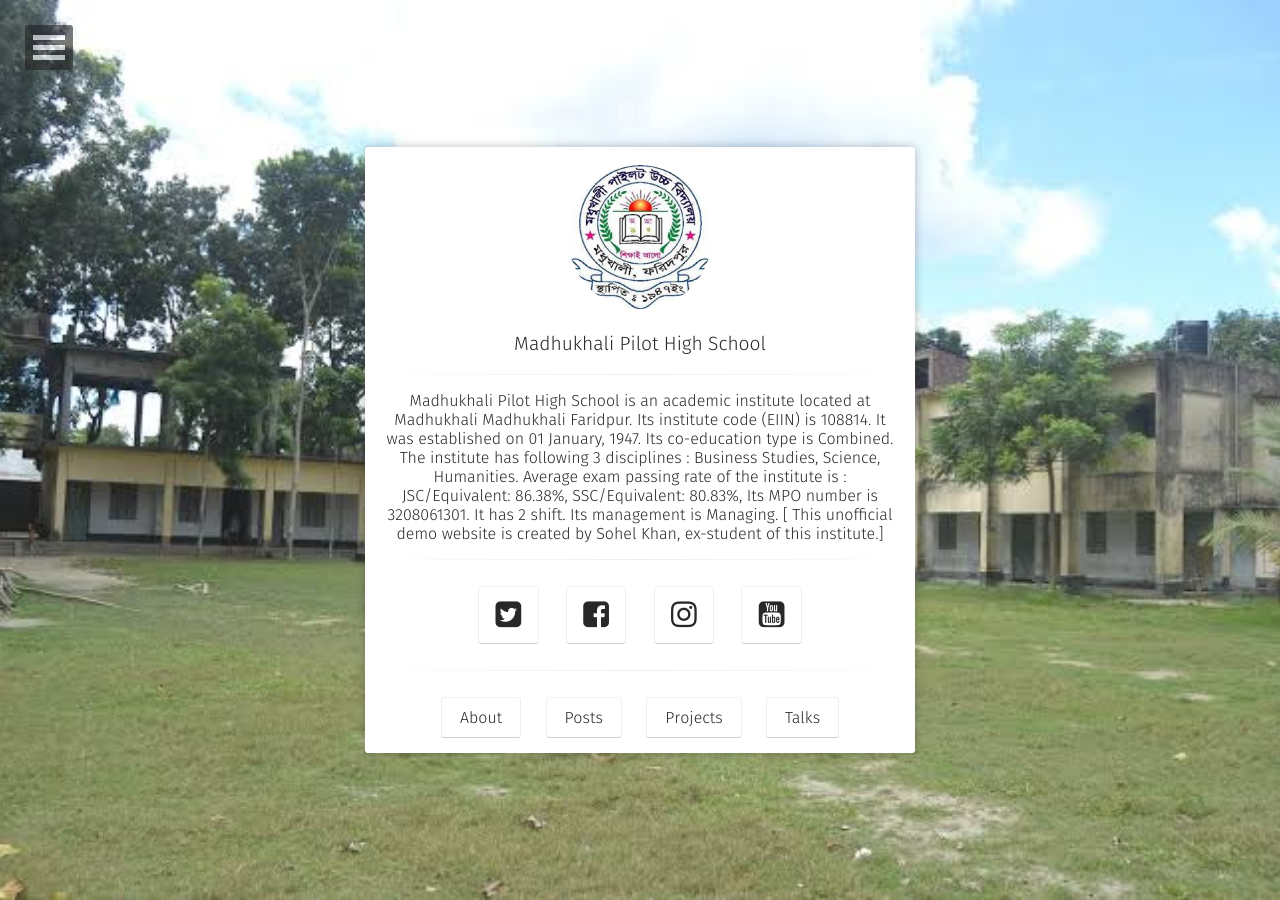
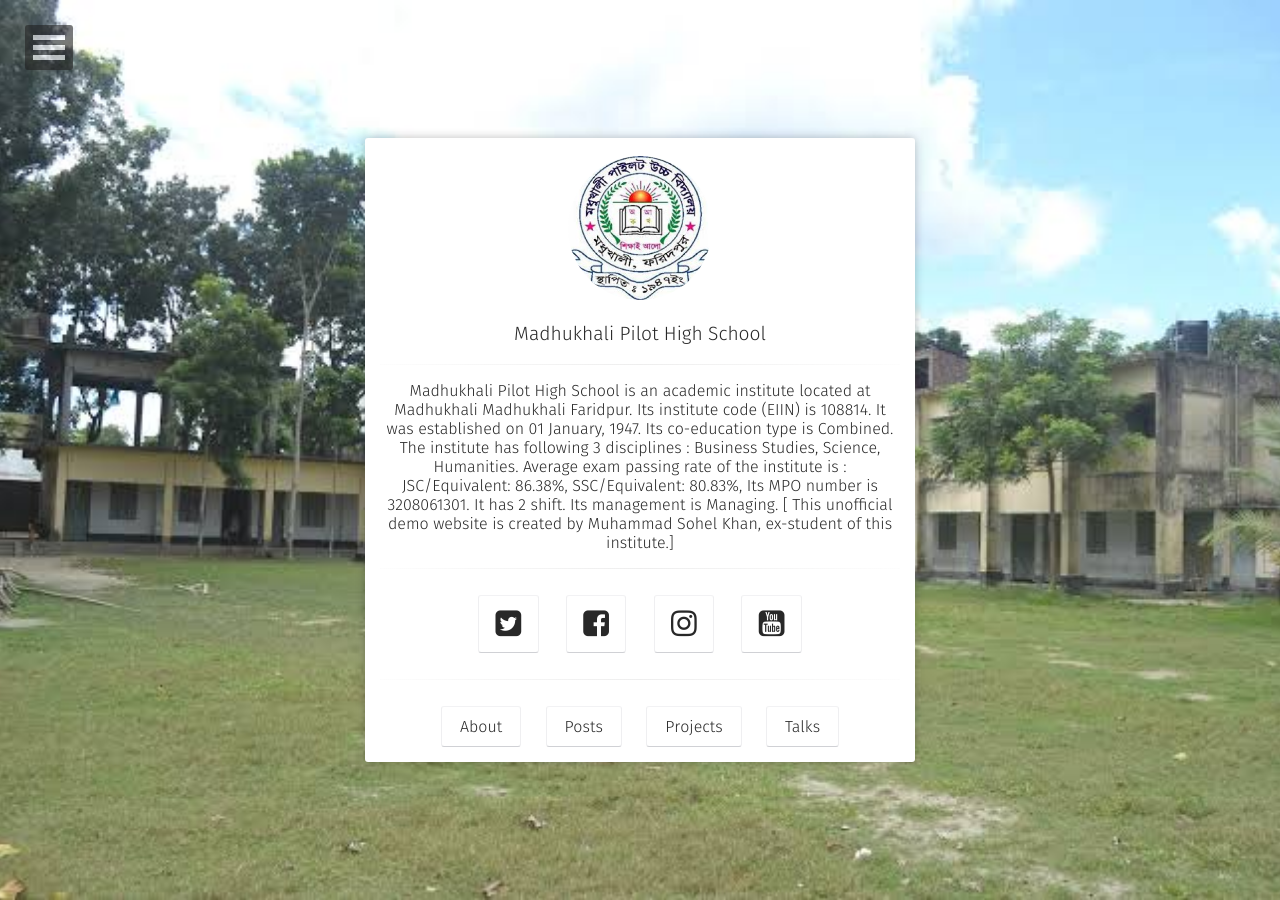
Before and after one commit to sohelkhanzz/mphs-edu.github.io, a Jekyll site: the page built from index.html, in a window 1280 px wide. Built offline with Jekyll 4.4.1, drawn with Linux system fonts in a browser that asks for light colours; nearby versions of some CDN libraries; some web fonts are replaced; a style sheet for code colours, icons or effects is not loaded.

Commit message:
Update _config.yml

```diff
--- a/_config.yml
+++ b/_config.yml
@@ -1,7 +1,7 @@
 # Site
 title:              Madhukhali Pilot High School
-bio:                'Madhukhali Pilot High School is an academic institute located at Madhukhali Madhukhali Faridpur. Its institute code (EIIN) is 108814. It was established on 01 January, 1947. Its co-education type is Combined. The institute has following 3 disciplines : Business Studies, Science, Humanities. Average exam passing rate of the institute is : JSC/Equivalent: 86.38%, SSC/Equivalent: 80.83%, Its MPO number is 3208061301. It has 2 shift. Its management is Managing. [ This unofficial demo website is  created by Sohel Khan, ex-student of this institute.]'
-description:        "Madhukhali Pilot High School is an academic institute located at Madhukhali Madhukhali Faridpur. Its institute code (EIIN) is 108814. It was established on 01 January, 1947. Its co-education type is Combined. The institute has following 3 disciplines : Business Studies, Science, Humanities. Average exam passing rate of the institute is : JSC/Equivalent: 86.38%, SSC/Equivalent: 80.83%, Its MPO number is 3208061301. It has 2 shift. Its management is Managing. [ This unofficial demo website is  created by Sohel Khan, ex-student of this institute.]"
+bio:                'Madhukhali Pilot High School is an academic institute located at Madhukhali Madhukhali Faridpur. Its institute code (EIIN) is 108814. It was established on 01 January, 1947. Its co-education type is Combined. The institute has following 3 disciplines : Business Studies, Science, Humanities. Average exam passing rate of the institute is : JSC/Equivalent: 86.38%, SSC/Equivalent: 80.83%, Its MPO number is 3208061301. It has 2 shift. Its management is Managing. [ This unofficial demo website is  created by Muhammad Sohel Khan, ex-student of this institute.]'
+description:        "Madhukhali Pilot High School is an academic institute located at Madhukhali Madhukhali Faridpur. Its institute code (EIIN) is 108814. It was established on 01 January, 1947. Its co-education type is Combined. The institute has following 3 disciplines : Business Studies, Science, Humanities. Average exam passing rate of the institute is : JSC/Equivalent: 86.38%, SSC/Equivalent: 80.83%, Its MPO number is 3208061301. It has 2 shift. Its management is Managing. [ This unofficial demo website is  created by Muhammad Sohel Khan, ex-student of this institute.]"
 reading_time:       true
 words_per_minute:   200
 logo:               'assets/img/mphs.jpg'
```
